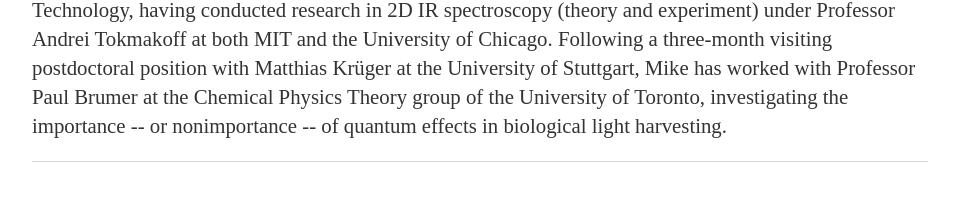
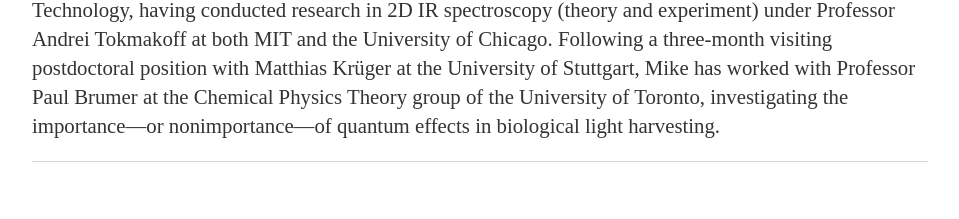
Before and after one commit to mreppert/mreppert.github.io, a Jekyll site: the page built from members/index.html, in a window 1280 px wide. Shown: the part 766-985 px from the top of the page, without its empty margins (160-1119 px from the left). Built offline with Jekyll 4.4.1, drawn with Linux system fonts in a browser that asks for light colours; some of the changed text lies outside the part shown.

Commit message:
Update index.html

```diff
--- a/members/index.html
+++ b/members/index.html
@@ -10,7 +10,7 @@
   <img src="/members/mike_reppert.jpg" alt="Mike Reppert" width="218" height="250">
   <h2>Mike Reppert</h2>
   <a href="/cv/CV.pdf">Curriculum Vita</a>
-  <p style="font-size:130%;">A Kansas native, Mike completed his BS at Kansas State University in 2009 with majors in Chemistry, Biochemistry, and Mathematics. At Kansas State, he worked for four years in undergraduate research with Professor Ryszard Jankowiak, where he first became fascinated by the molecular structure and function of photosynthetic proteins. He next completed a year of research as a Fulbright scholar under Boles&#0322;aw Kozankiewicz at the Polish Academy of Sciences (Institute of Physics) in Warsaw, Poland where he studied low-temperature line-narrowing spectroscopies including both difference fluorescence line narrowing and single-molecule spectroscopy. In 2016, Mike obtained his PhD from the Massachusetts Institute of Technology, having conducted research in 2D IR spectroscopy (theory and experiment) under Professor Andrei Tokmakoff at both MIT and the University of Chicago. Following a three-month visiting postdoctoral position with Matthias Kr&uuml;ger at the University of Stuttgart, Mike has worked with Professor Paul Brumer at the Chemical Physics Theory group of the University of Toronto, investigating the importance -- or nonimportance -- of quantum effects in biological light harvesting. </p>
+  <p style="font-size:130%;">A Kansas native, Mike completed his BS at Kansas State University in 2009 with majors in Chemistry, Biochemistry, and Mathematics. At Kansas State, he worked for four years in undergraduate research with Professor Ryszard Jankowiak, where he first became fascinated by the molecular structure and function of photosynthetic proteins. He next completed a year of research as a Fulbright scholar under Boles&#0322;aw Kozankiewicz at the Polish Academy of Sciences (Institute of Physics) in Warsaw, Poland where he studied low-temperature line-narrowing spectroscopies including both difference fluorescence line narrowing and single-molecule spectroscopy. In 2016, Mike obtained his PhD from the Massachusetts Institute of Technology, having conducted research in 2D IR spectroscopy (theory and experiment) under Professor Andrei Tokmakoff at both MIT and the University of Chicago. Following a three-month visiting postdoctoral position with Matthias Kr&uuml;ger at the University of Stuttgart, Mike has worked with Professor Paul Brumer at the Chemical Physics Theory group of the University of Toronto, investigating the importance&mdash;or nonimportance&mdash;of quantum effects in biological light harvesting. </p>
 
 
 </body>
```
